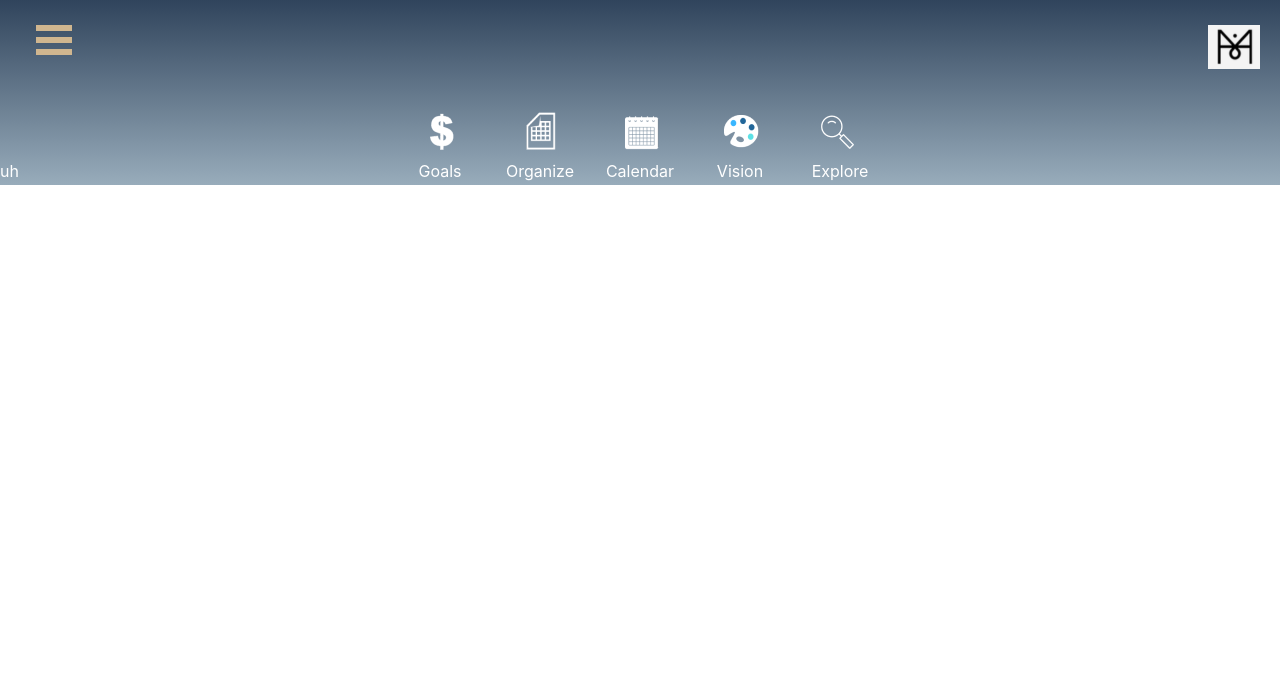
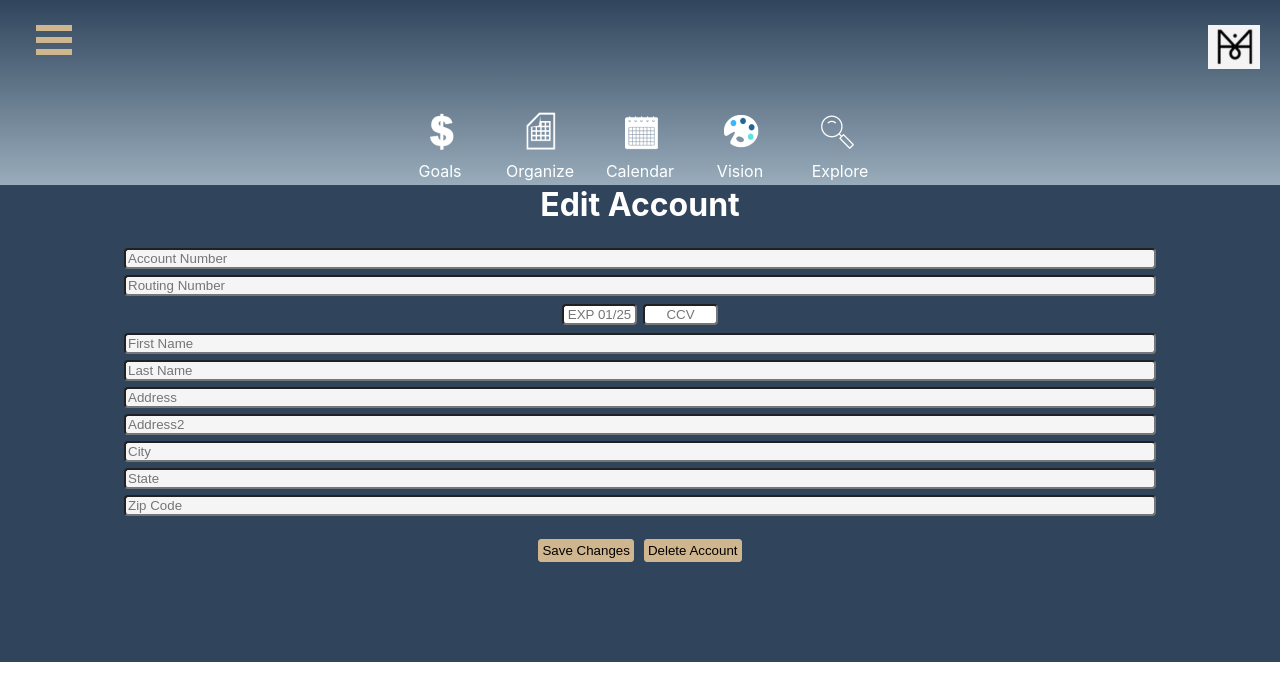
Before and after one commit to ctaar16/Mind-Your-Money, a React (Create React App) app in the folder client/: page /EditAccount in a window 1280 px wide. Shown: the top 700 px of the page. Built offline with nearby package versions, Linux system fonts and the light colour scheme.

Commit message:
editpage

```diff
--- a/client/src/screens/EditAccount/EditAccount.css
+++ b/client/src/screens/EditAccount/EditAccount.css
@@ -0,0 +1,45 @@
+
+.bottom {
+    background-color: #30445C;
+    margin: 0px 0px 40px 0px;
+}
+
+.title {
+    color: white;
+    font: Roboto bold 18px;;
+}
+
+h1{
+    margin-top: 0px;
+}
+
+form{
+    display:flex;
+    flex-direction: column;
+    align-items: center;
+    align-content: center;
+    margin: 5px 3px 10px 3px;
+}
+
+.first{
+    margin: 3px 0px 3px 0px;
+    width: 80vw;
+    border-radius: 4px;
+    background-color: whitesmoke;
+}
+
+.exp, .ccv {
+    width: 67px;
+    text-align: center;
+    margin: 5px 3px 0px 3px;
+    border-radius: 4px;
+}
+
+
+.save, .delete {
+    margin: 10px 5px 100px 5px;
+    border: solid 1px #D0B68F;
+    background-color: #D0B68F;
+    padding: 3px;
+    border-radius: 3px;
+}
--- a/client/src/screens/EditAccount/EditAccount.jsx
+++ b/client/src/screens/EditAccount/EditAccount.jsx
@@ -1,15 +1,144 @@
-import React from 'react'
-import './EditAccount.css'
-import Layout from '../../components/shared/Layout/Layout'
+import React, { useState, useEffect } from "react";
+import "./EditAccount.css";
+import { useParams, Redirect } from "react-router-dom";
+import Layout from "../../components/shared/Layout/Layout";
+import { getAccount, updateAccount } from "../../services/accounts";
 
 const EditAccount = () => {
+  //   const [account setAccount] = useState({
+  //     accountType: '',
+  //     accountNumber: '',
+  //     routingNumber: '',
+  //     creditCardExp: '',
+  //     creditCardccv: '',
+  //     firstName: '',
+  //     lastName: '',
+  //     address: '',
+  //     address2: '',
+  //     city: '',
+  //     state: '',
+  //     zip: ''
+  //   })
+
+  // const [isUpdated, setUpdated] = useState(false)
+  // let { id } = useParams ()
+
+  // useEffect (() => {
+  //   const fetchAccount = async () => {
+  //     const account = await getAccount(id)
+  //     setAccount(account)
+  //   }
+  //   fetchAccount()
+  // }, [id])
+
+  // const handleChange = (event) => {
+  //   const {name, value} = event.target
+  //   setAccount({
+  //     ...account,
+  //     [name]:value
+  //   })
+  // }
+
+  // const handleSubmit = async (event) => {
+  //   event.preventDefault()
+  //   let { id } = propls.match.useParams
+  //   const updated = await updatedAccount (id, account)
+  //   setUpdated(updated)
+  // }
+  // if (isUpdated) {
+  //   return <Redirect to ={`/accounts/${props.match.params.id}`} />
+  // }
+
   return (
-    <Layout>
-      <div className="edit-page">
-        <p>uh</p>
+    <div>
+      <Layout />
+      <div className="bottom">
+        <div className="title">
+          <h1>Edit Account</h1>
+        </div>
+
+        <div>
+          <input
+            className="first"
+            type="text"
+            name="accountnumber"
+            placeholder="Account Number"
+          />
+        </div>
+        <input
+          className="first"
+          type="text"
+          name="routingnumber"
+          placeholder="Routing Number"
+        />
+        <div></div>
+
+        <div>
+          <input
+            className="exp"
+            type="text"
+            name="expirationnumber"
+            placeholder="EXP 01/25"
+          />
+          <input
+            className="ccv"
+            type="text"
+            name="accountccv"
+            placeholder="CCV"
+          />
+        </div>
+
+        <div>
+          <form>
+            <input
+              className="first"
+              type="text"
+              name="firstname"
+              placeholder="First Name"
+            />
+            <input
+              className="first"
+              type="text"
+              name="lasttname"
+              placeholder="Last Name"
+            />
+            <input
+              className="first"
+              type="text"
+              name="Address"
+              placeholder="Address"
+            />
+            <input
+              className="first"
+              type="text"
+              name="Address2"
+              placeholder="Address2"
+            />
+            <input
+              className="first"
+              type="text"
+              name="city"
+              placeholder="City"
+            />
+            <input
+              className="first"
+              type="text"
+              name="state"
+              placeholder="State"
+            />
+            <input
+              className="first"
+              type="text"
+              name="zip"
+              placeholder="Zip Code"
+            />
+          </form>
+          <button className="save">Save Changes</button>
+          <button className="delete">Delete Account</button>
+        </div>
       </div>
-    </Layout>
-  )
-}
+    </div>
+  );
+};
 
-export default EditAccount
+export default EditAccount;
```
